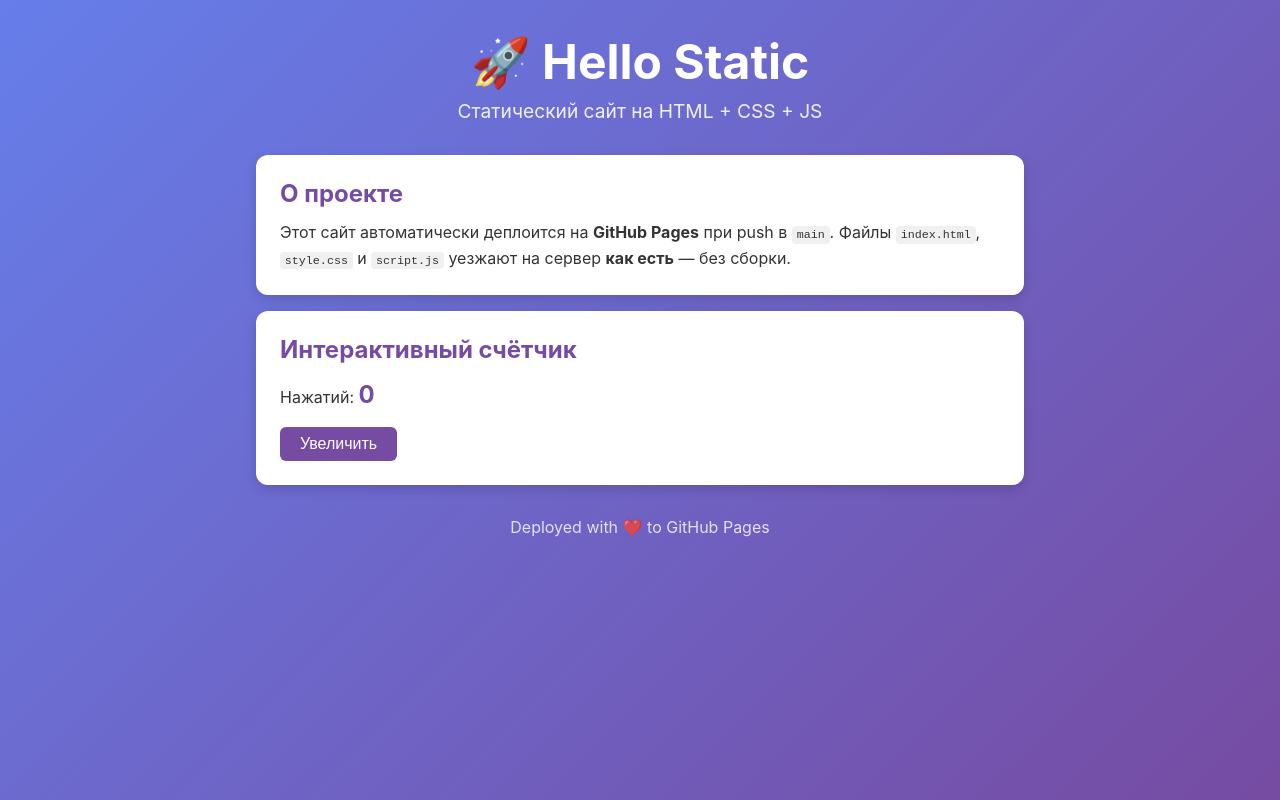
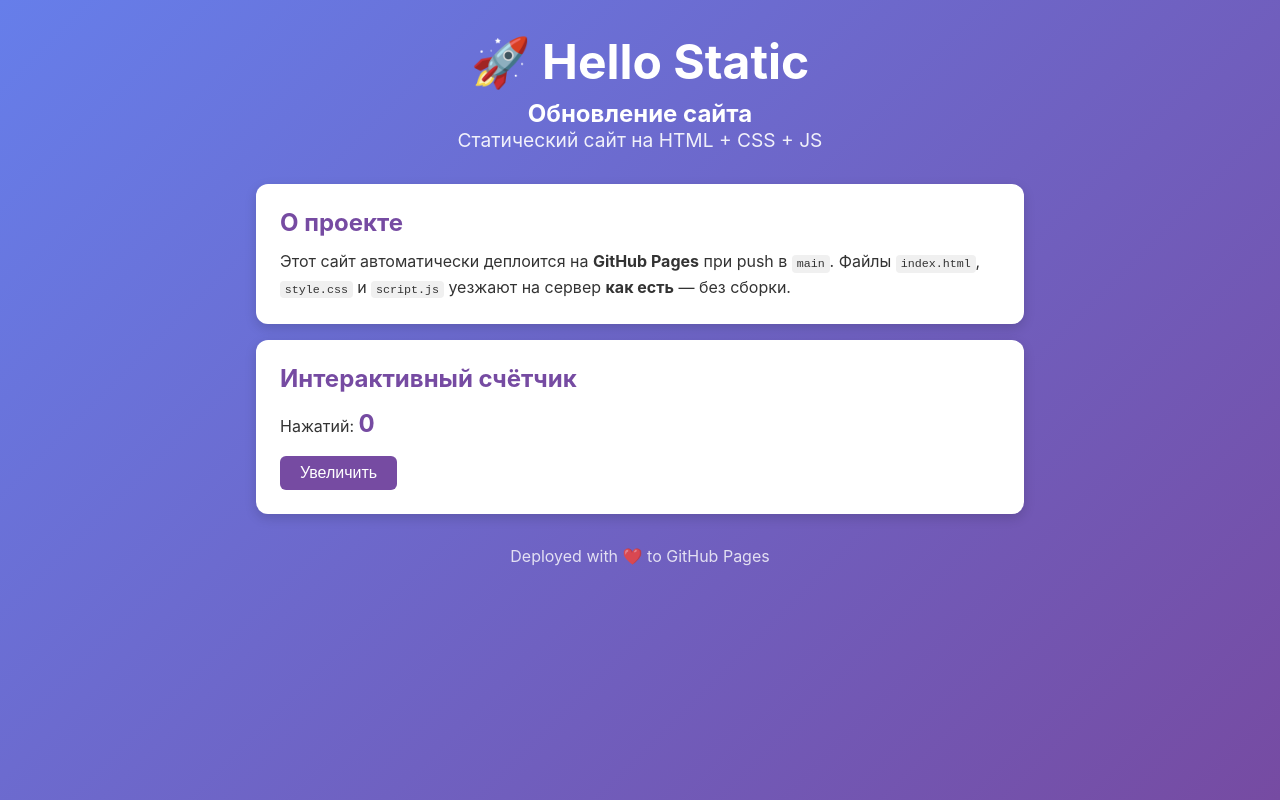
Before and after one commit to rurewa/hello-static, a website: page public/index.html in a window 1280 px wide. Drawn offline with Linux system fonts and the light colour scheme.

```diff
--- a/public/index.html
+++ b/public/index.html
@@ -11,6 +11,7 @@
     <div class="app">
       <header class="header">
         <h1>🚀 Hello Static</h1>
+        <h2>Обновление сайта</h2>
         <p class="subtitle">Статический сайт на HTML + CSS + JS</p>
       </header>
 
```
